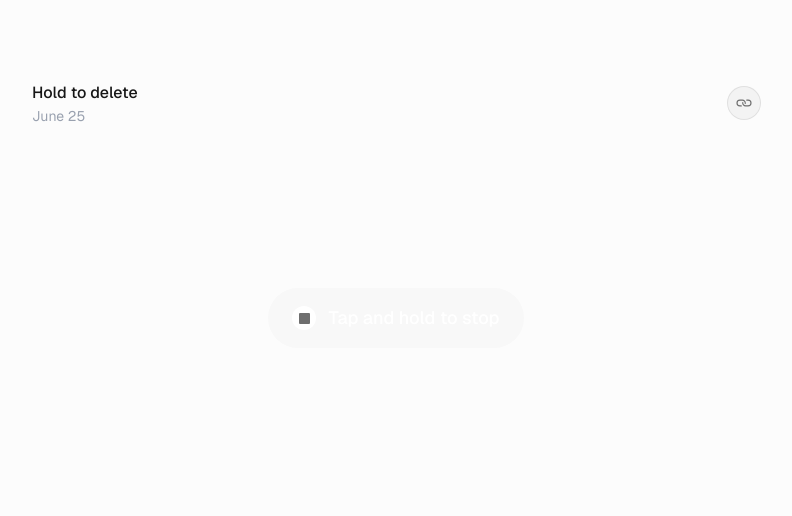
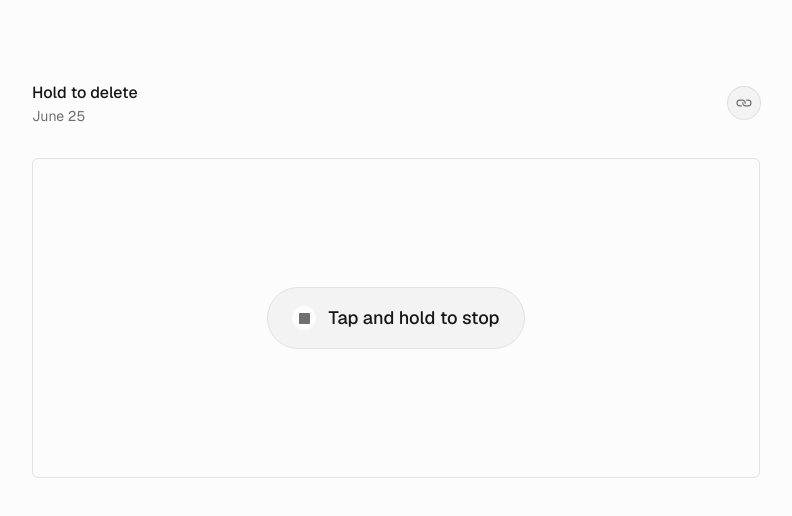
Before and after one commit to harsh-1923/fractal, a Next.js app: page /craft/hold-to-delete in a window 1280 px wide. Shown: the top 516 px of the page, without its empty margins (244-1036 px from the left). Built offline with nearby package versions, Linux system fonts and the light colour scheme.

Commit message:
minor fixes

```diff
--- a/app/craft/hold-to-delete/page.tsx
+++ b/app/craft/hold-to-delete/page.tsx
@@ -5,17 +5,17 @@ import "./hold-to-delete.css";
 
 const page = () => {
   return (
-    <div className="p-5 pt-20 max-w-3xl mx-auto">
+    <div className="p-5 pt-20 max-w-3xl mx-auto bg-[var(--background)] min-h-screen">
       <CraftHeader header="Hold to delete" date="June 25" />
-      <div className="flex items-center justify-center w-full h-80 rounded-md relative overflow-hidden">
-        <button className="button bg-[var(--colors-gray2)] text-white text-lg px-4 py-4 gap-3 select-none touch-manipulation rounded-full active:scale-[0.97]">
-          <div className="hold-overlay absolute inset-0 flex items-center justify-center gap-3 bg-[var(--colors-gray8)] text-black rounded-full">
+      <div className="flex items-center justify-center w-full h-80 rounded-md relative overflow-hidden bg-[var(--colors-gray1)] border border-[var(--colors-gray6)]">
+        <button className="button bg-[var(--colors-gray3)] border border-[var(--colors-gray6)] text-[var(--colors-gray12)] text-lg px-4 py-4 gap-3 select-none touch-manipulation rounded-full active:scale-[0.97]">
+          <div className="hold-overlay absolute inset-0 flex items-center justify-center gap-3 bg-[var(--colors-gray8)] text-[var(--colors-gray1)] rounded-full">
             <div className="size-6 rounded-full bg-[var(--colors-gray11)] flex items-center justify-center gap-3">
-              <div className="size-[11px] rounded-[1px] bg-white"></div>
+              <div className="size-[11px] rounded-[1px] bg-[var(--colors-gray1)]"></div>
             </div>
             <span className="select-none">Tap and hold to stop</span>
           </div>
-          <div className="size-6 rounded-full bg-white flex items-center justify-center gap-3">
+          <div className="size-6 rounded-full bg-[var(--colors-gray1)] flex items-center justify-center gap-3">
             <div className="size-[11px] rounded-[1px] bg-[var(--colors-gray11)]"></div>
           </div>
           <span className="select-none">Tap and hold to stop</span>
--- a/components/ui/CraftHeader.tsx
+++ b/components/ui/CraftHeader.tsx
@@ -17,7 +17,9 @@ const CraftHeader = ({ header, date }: CraftHeaderProps) => {
         >
           {header}
         </h1>
-        <p className="text-sm text-gray-400 leading-[20px]">{date}</p>
+        <p className="text-sm text-[var(--colors-gray11)] leading-[20px]">
+          {date}
+        </p>
       </div>
       <button
         className="w-8 h-8 rounded-full flex items-center justify-center bg-[var(--colors-gray3)] shadow-[0_0_0_1px_var(--colors-grayA6)] hover:bg-[var(--colors-gray4)] focus:ring-1 focus:ring-[var(--colors-focus)]"
```
